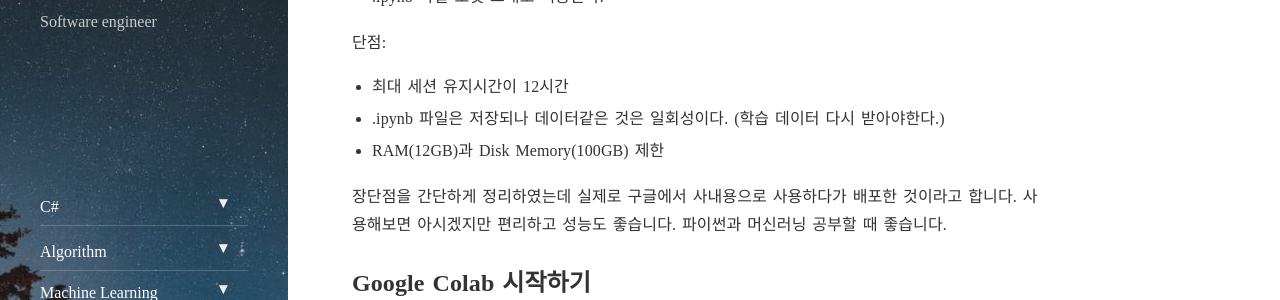
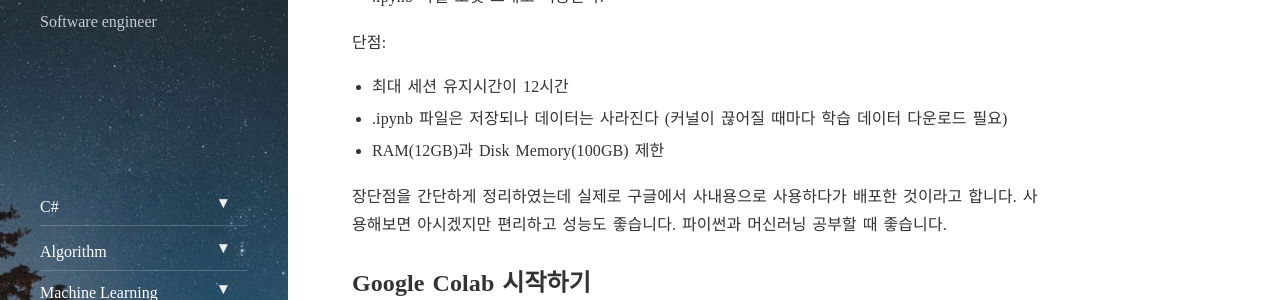
Before and after one commit to Laboputer/Laboputer.github.io, a Jekyll site: the page built from _posts/ml-python/2020-04-04-colab.md, in a window 1280 px wide and 900 px high, scrolled down 608 px. Shown: the part 150-450 px from the top of the window. Built offline with Jekyll 4.4.1, drawn with Linux system fonts in a browser that asks for light colours; nearby versions of some CDN libraries; comment, search, counter and statistics services are not loaded.

Commit message:
update post: colab

```diff
--- a/_posts/ml-python/2020-04-04-colab.md
+++ b/_posts/ml-python/2020-04-04-colab.md
@@ -25,8 +25,8 @@
 
 단점:
 - 최대 세션 유지시간이 12시간
-- .ipynb 파일은 저장되나 데이터같은 것은 일회성이다.
-  (학습 데이터 다시 받아야한다.)
+- .ipynb 파일은 저장되나 데이터는 사라진다
+  (커널이 끊어질 때마다 학습 데이터 다운로드 필요)
 - RAM(12GB)과 Disk Memory(100GB) 제한
 
 장단점을 간단하게 정리하였는데 실제로 구글에서 사내용으로 사용하다가 배포한 것이라고 합니다. 사용해보면 아시겠지만 편리하고 성능도 좋습니다.
```
Also changed, not shown: assets/img/ml/python/colab/4.JPG.
